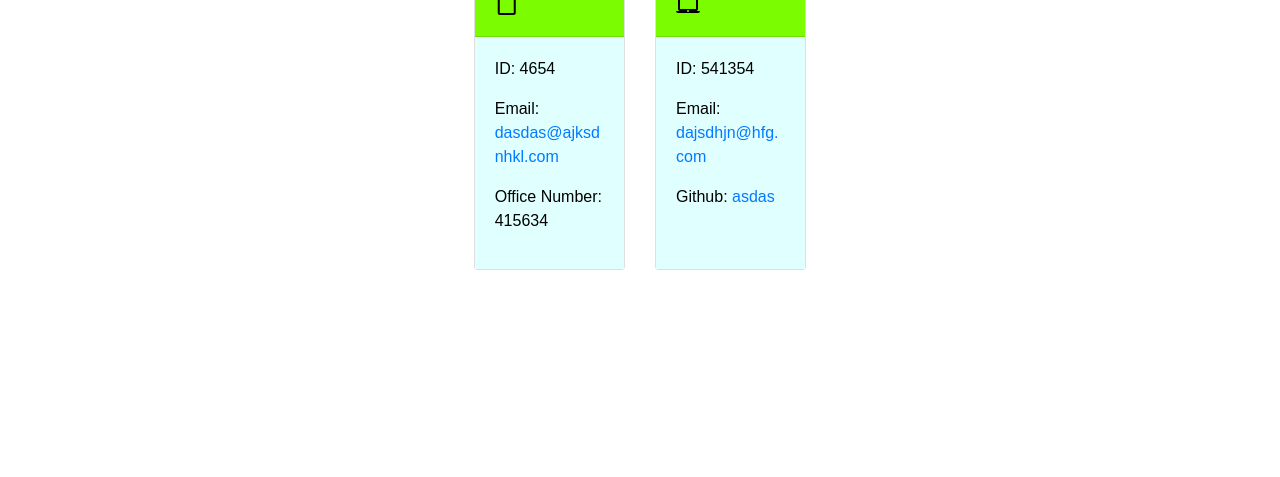
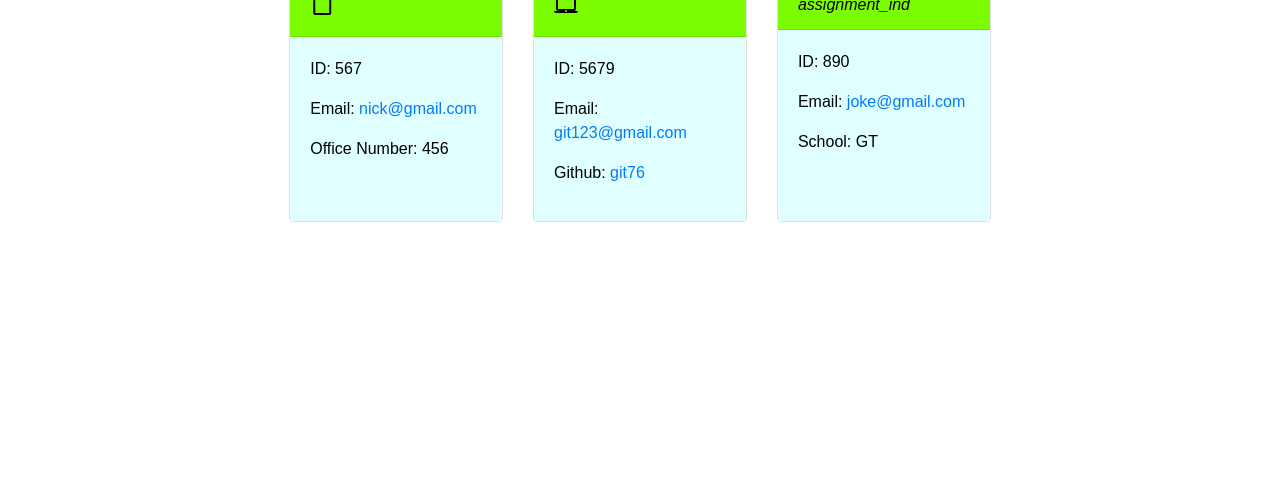
Before and after one commit to dpatel615/team-profile-generator, a website: page dist/index.html in a window 1280 px wide. Shown: the part 323-800 px from the top of the page. Drawn offline with nearby package versions, Linux system fonts and the light colour scheme.

Commit message:
improve code

```diff
--- a/dist/index.html
+++ b/dist/index.html
@@ -25,14 +25,14 @@
    <div class='col-4 mt-4'>
        <div class="card h-100">
            <div class="card-header">
-               <h3>asdasd</h3>
+               <h3>Nick </h3>
                <h4>Manager</h4><i class="material-icons">content_paste</i>
            </div>
 
            <div class="card-body">
-               <p class="id">ID: 4654</p>
-               <p class="email">Email: <a href="mailto:dasdas@ajksdnhkl.com">dasdas@ajksdnhkl.com</a></p>
-               <p class="office">Office Number: 415634</p>
+               <p class="id">ID: 567</p>
+               <p class="email">Email: <a href="mailto:nick@gmail.com">nick@gmail.com</a></p>
+               <p class="office">Office Number: 456</p>
            </div>
        </div>
    </div>
@@ -40,18 +40,36 @@
     <div class="col-4 mt-4">
         <div class="card h-100">
             <div class="card-header">
-                <h3>name</h3>
+                <h3>git</h3>
                 <h4>Engineer</h4><i class="material-icons">laptop_mac</i>
             </div>
 
             <div class="card-body">
 
-                <p class="id">ID: 541354</p>
-                <p class="email">Email: <a href="mailto:dajsdhjn@hfg.com">dajsdhjn@hfg.com</a></p>
-                <p class="github">Github: <a href="https://github.com/asdas">asdas</a></p>
+                <p class="id">ID: 5679</p>
+                <p class="email">Email: <a href="mailto:git123@gmail.com">git123@gmail.com</a></p>
+                <p class="github">Github: <a href="https://github.com/git76">git76</a></p>
             </div>
         </div>
     </div>
+
+    <div class="col-4 mt-4">
+       <div class="card h-100">
+           <div class="card-header">
+               <h3>joke</h3>
+               <h4>intern</h4><i class="material-icon">assignment_ind</i>
+           </div>
+
+
+           <div class="card-body">
+               <p class="id">ID: 890</p>
+               <p class="email">Email: <a href="mailto:joke@gmail.com">joke@gmail.com</a></p>
+               <p class="school">School: GT</p>
+           </div>
+       </div>
+
+     </div>
+
 
                 </div>
             </div>
```
Also changed, not shown: 1 other file.
